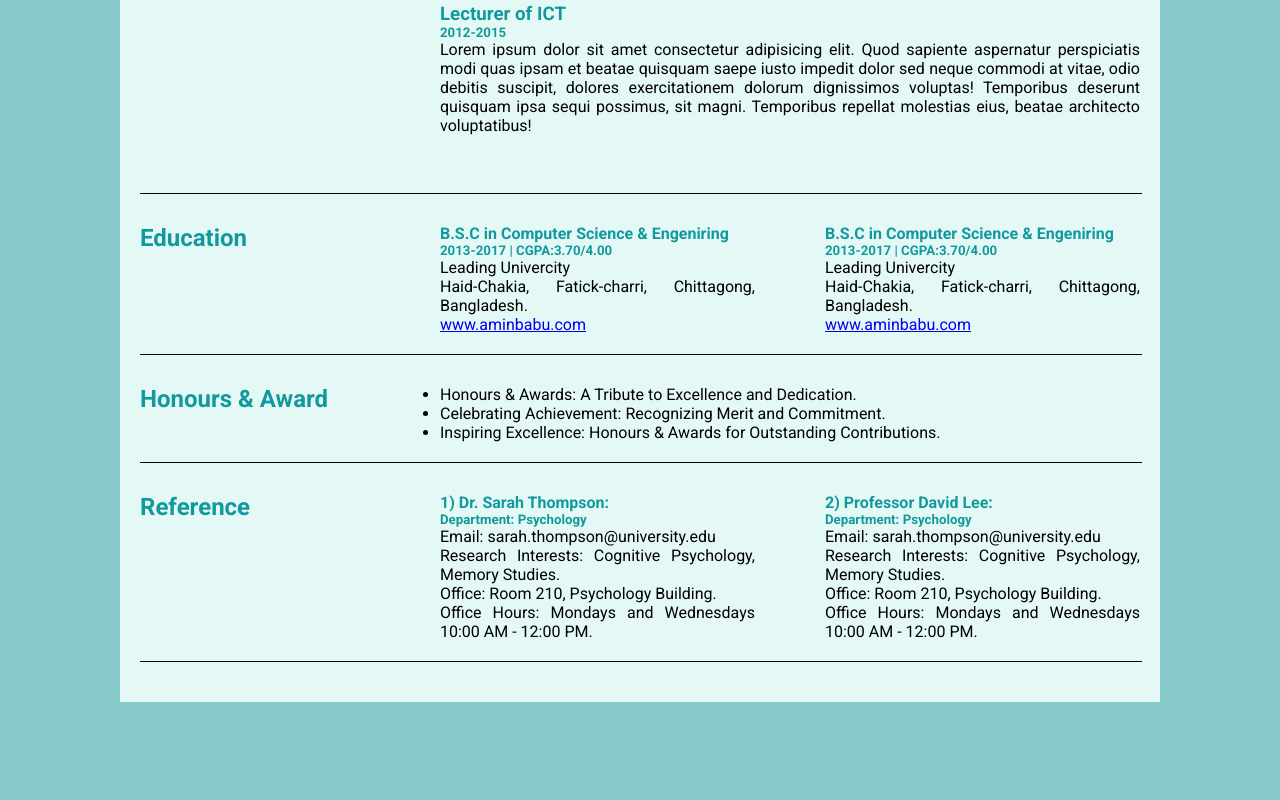
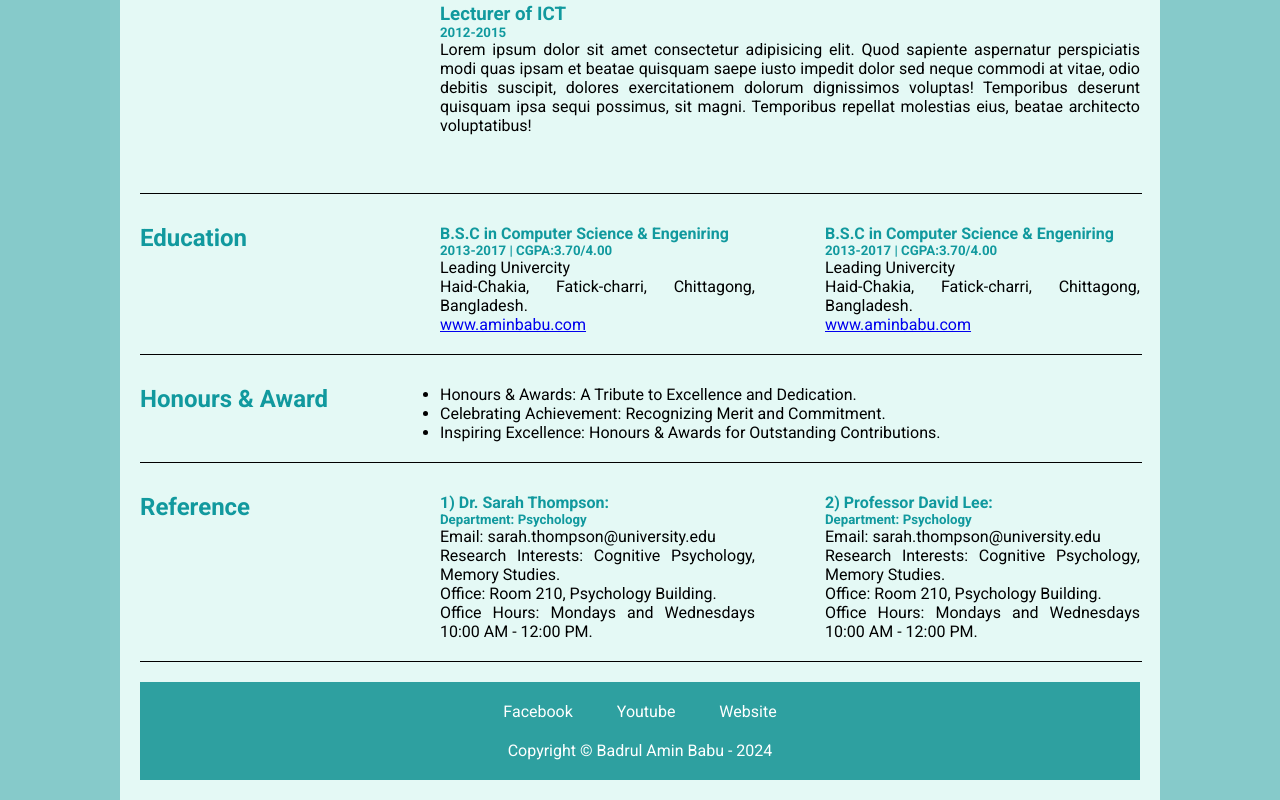
Before and after one commit to aminbabu12/CV-Project, a plain HTML site: page index.html in a window 1280 px wide. Shown: the part 1164-1964 px from the top of the page. Before the commit the page ends 1866 px from the top, so only its background shows below. Drawn offline with Linux system fonts and the light colour scheme.

Commit message:
project finished

```diff
--- a/index.html
+++ b/index.html
@@ -202,8 +202,11 @@
     <!-- Main Section End -->
 
     <!-- Footer Star -->
-    <footer>
-
+    <footer class="bottom-container">
+      <a href="#">Facebook</a>
+      <a href="#">Youtube</a>
+      <a href="#">Website</a>
+      <p>Copyright &copy; Badrul Amin Babu - 2024</p>
     </footer>
     <!-- Footer End -->
   </div>
--- a/style.css
+++ b/style.css
@@ -99,7 +99,7 @@ Personal section start
 }
 
 /*--------------------
-Personal section start
+Education section start
 --------------------*/
 
 .edu-template-left{
@@ -111,3 +111,26 @@ Personal section start
   float: right;
   width: 45%;
 }
+
+
+/*--------------------
+Footer section start
+--------------------*/
+
+.bottom-container{
+  background-color: rgb(46, 160, 160);
+  text-align: center;
+  padding: 20px;
+  color: white;
+}
+
+.bottom-container a{
+  text-decoration: none;
+  color: white;
+  margin: 20px;
+}
+
+.bottom-container p{
+  color: white;
+  margin-top: 20px;
+}
```
